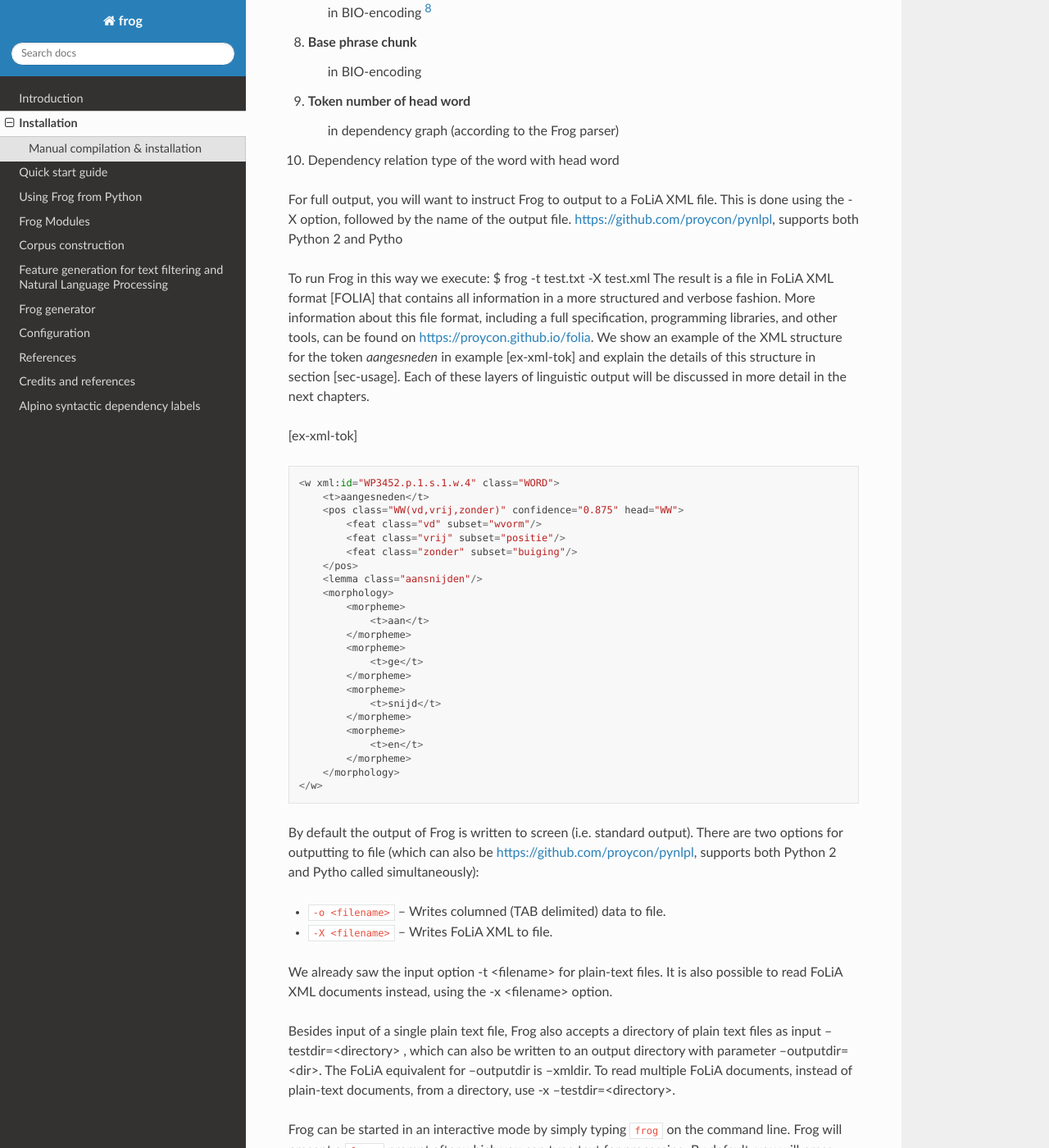
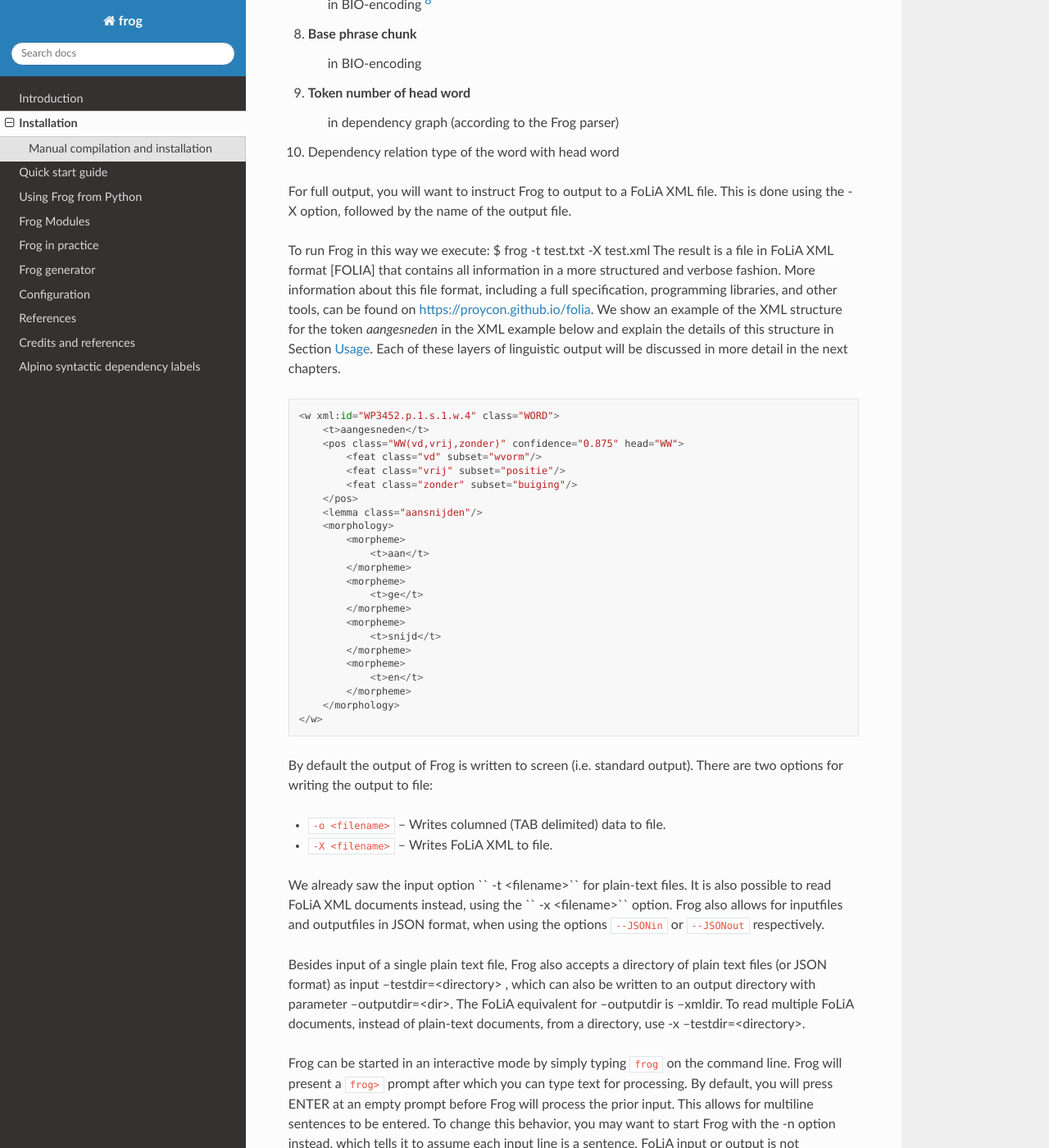
Before and after one commit to LanguageMachines/frog, a Sphinx documentation site: the page built from docs/source/installation.rst, in a window 1280 px wide and 1400 px high, scrolled down 3102 px. Shown: the whole window at 82% size. Built offline with Sphinx 7.4.7 and the Read the Docs theme 2.0.0, drawn with Linux system fonts in a browser that asks for light colours; some of the changed text lies outside the part shown.

Commit message:
updated docs/source documentation

```diff
--- a/docs/source/installation.rst
+++ b/docs/source/installation.rst
@@ -42,7 +42,7 @@
 
 -  ``ticcutils``\  [2]_ - A shared utility library
 
--  ``libfolia``\  [3]_- A library for the FoLiA format
+-  ``libfolia``\  [3]_ - A library for the FoLiA format
 
 -  ``ucto``\  [4]_ - A rule-based tokenizer
 
@@ -63,13 +63,14 @@
 -  **textcat** - A library for language detection. On Debian/Ubuntu systems install the
    package ``libexttextcat-dev``.
 
--  A sane build environment with a C++ compiler (e.g. gcc or clang),
+-  A sane build environment with a C++ compiler (e.g. GCC or Clang),
    autotools, autoconf-archive, libtool, pkg-config
 
 The actual compilation proceeds by entering the Frog directory and
 issuing the following commands:
 
 ::
+
     $ bash bootstrap.sh
     $ ./configure
     $ make
@@ -92,15 +93,16 @@
 
 We give a brief explanation on running Frog to get you started quickly, followed by a more elaborate description of
 using Frog and how to manipulate the settings for each of the separate
-modules in Chapter :[modulesDescription].
+modules in Chapter: :doc:`Frog Modules<moduleDetails>`.
 
 Frog is developed as a command line tool. We assume the reader already
 has at least basic command line skills.
 
 Typing ``frog -h`` on the command line results in a brief overview of all
 available command line options. Frog is typically run on an input
-document, which is specified using the -t option for plain text
-documents, or -x for documents in the FoLiA XML format. It is, however,
+document, which is specified using the -t option for plain
+text, --JSONin for
+documents in JSON format, or -x for documents in the FoLiA XML format. It is, however,
 also possible to run it interactively or as a server. We show an example
 of the output of Frog when processing the contents of a plain-text file
 ``test.txt``, containing just the sentence *In ’41 werd aan de stamkaart
@@ -108,9 +110,9 @@
 
 We run Frog as follows: $ frog -t test.txt
 
-Frog will present the output as shown in example [ex-frog-out] below:
+Frog will present the output as shown in the example below:
 
-[ex-frog-out]
+
 
 +----+------------+-----------+--------------------+------------------------------+----------+---+------+---+------+
 | 1  |      2     |   3       |   4                |     5                        |     6    | 7 |   8  | 9 |   10 |
@@ -178,7 +180,7 @@
 
 For full output, you will want to instruct Frog to output to a FoLiA XML
 file. This is done using the -X option, followed by the name of the
-output file. https://github.com/proycon/pynlpl, supports both Python 2 and Pytho
+output file.
 
 To run Frog in this way we execute: $ frog -t test.txt -X test.xml The
 result is a file in FoLiA XML format [FOLIA]_ that
@@ -186,12 +188,10 @@
 information about this file format, including a full specification,
 programming libraries, and other tools, can be found on
 https://proycon.github.io/folia. We show an example of the XML structure
-for the token *aangesneden* in example [ex-xml-tok] and explain the
-details of this structure in section [sec-usage]. Each of these layers
+for the token *aangesneden* in the XML example below and explain the
+details of this structure in Section :doc:`Usage<usage>`. Each of these layers
 of linguistic output will be discussed in more detail in the next
 chapters.
-
-[ex-xml-tok]
 
 ::
 
@@ -223,19 +223,20 @@
 ~~~~~~~~~~~~~~~~~~~~~~~~
 
 By default the output of Frog is written to screen (i.e. standard
-output). There are two options for outputting to file (which can also be https://github.com/proycon/pynlpl, supports both Python 2 and Pytho
-called simultaneously):
+output). There are two options for writing the output to file:
 
 -  ``-o <filename>`` – Writes columned (TAB delimited) data to file.
 
 -  ``-X <filename>`` – Writes FoLiA XML to file.
 
-We already saw the input option -t <filename> for plain-text files. It
-is also possible to read FoLiA XML documents instead, using the -x
-<filename> option.
+We already saw the input option `` -t <filename>`` for plain-text files. It
+is also possible to read FoLiA XML documents instead, using the `` -x
+<filename>`` option. Frog also allows for inputfiles and outputfiles in
+JSON format, when using the options ``--JSONin`` or
+``--JSONout`` respectively.
 
 Besides input of a single plain text file, Frog also accepts a directory
-of plain text files as input –testdir=<directory> , which can also be
+of plain text files (or JSON format) as input –testdir=<directory> , which can also be
 written to an output directory with parameter –outputdir=<dir>. The
 FoLiA equivalent for –outputdir is –xmldir. To read multiple FoLiA
 documents, instead of plain-text documents, from a directory, use -x
@@ -309,7 +310,8 @@
       #TODO: Further processing per word
 
 Do note that Python users may prefer using the ``python-frog`` binding
-instead, which will be described in Section :[pythonfrog]:. This binds
+instead, which will be described in the Chapter :doc:`Python Frog
+<pythonfrog>`. This binds
 with Frog natively without using a client/server model and therefore has
 better performance.
 
```
Also changed, not shown: other parts of docs/source/installation.rst (+3 -3 lines), docs/source/frogData.rst (+4 -5 lines).
